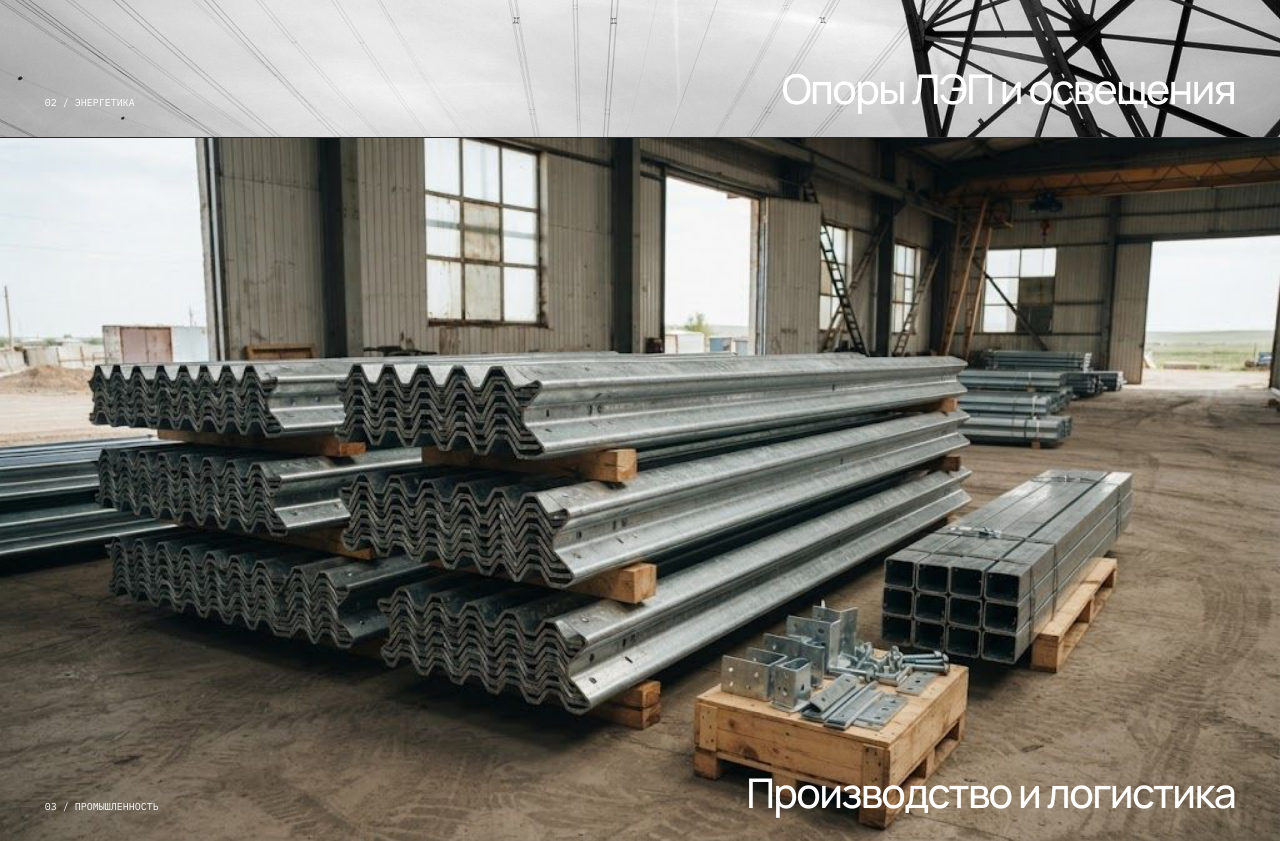
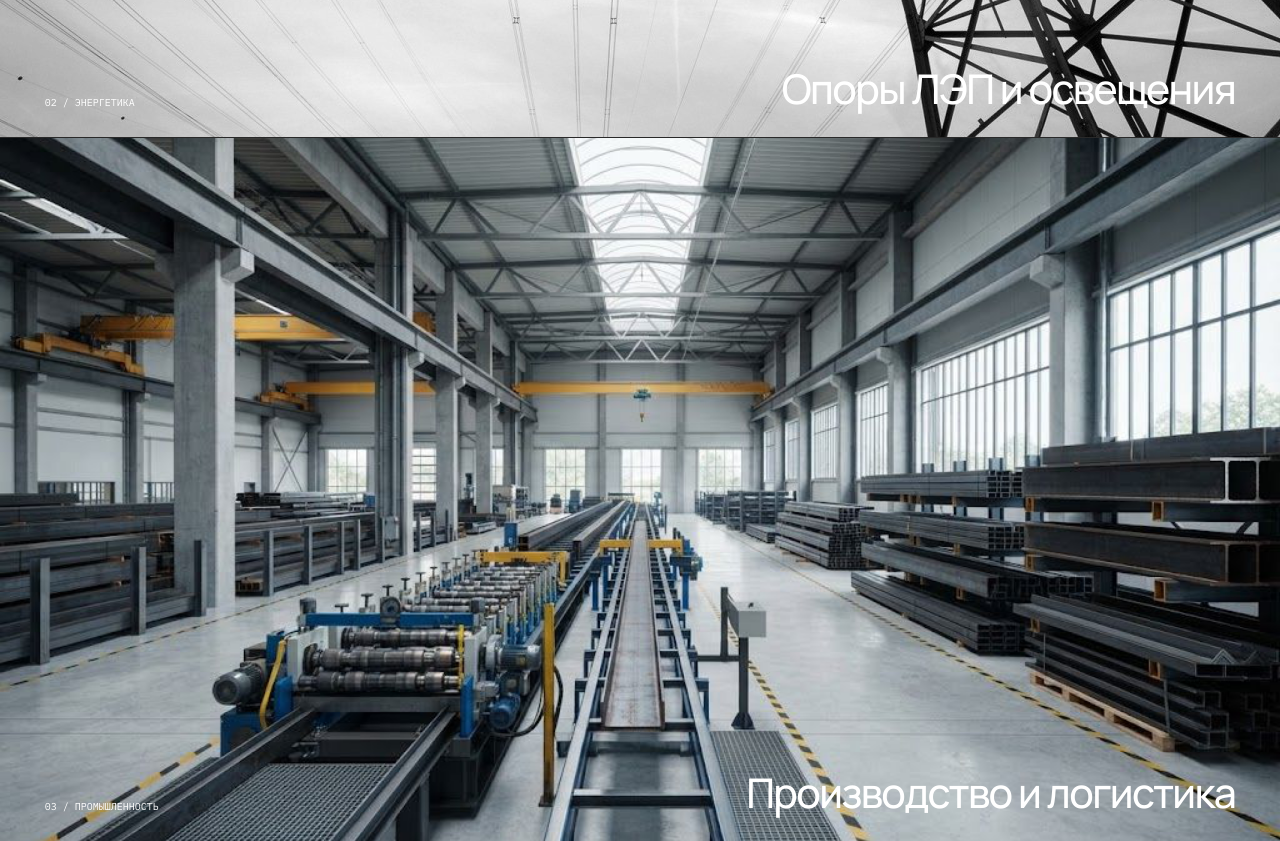
Before and after one commit to sabiserikkyzy-ctrl/rossdorcom-kz, a website built with Vite: page index.html in a window 1280 px wide. Shown: the part 9060-9901 px from the top of the page. Built offline with nearby package versions, Linux system fonts and the light colour scheme.

Commit message:
Use approved production photo

```diff
--- a/index.html
+++ b/index.html
@@ -74,7 +74,7 @@
       <button class="logo-item logo-wide" type="button" data-name="Integra Construction KZ" data-country="Казахстан" aria-label="Открыть информацию: Integra Construction KZ"><img src="assets/clients/integra-construction.svg" alt="Integra Construction KZ" loading="lazy"></button>
     </div></div></section>
 
-    <section class="projects dark-section" id="projects"><div class="frame"><div class="section-meta light-meta"><span>06 / ПРОЕКТЫ</span><span>ФАКТИЧЕСКИЕ НАПРАВЛЕНИЯ</span></div><div class="projects-heading"><h2>Металл<br>в масштабе.</h2><p>Решения ТОО «ROSSDORCOM KZ» работают в дорожной, энергетической и промышленной инфраструктуре.</p></div></div><div class="project-list"><figure><img src="assets/images/road-machine.jpg" alt="Монтаж дорожного ограждения" loading="lazy"><figcaption><span>01 / ДОРОЖНАЯ ИНФРАСТРУКТУРА</span><b>Барьерные системы</b></figcaption></figure><figure><img src="assets/images/power.jpg" alt="Опора линии электропередачи" loading="lazy"><figcaption><span>02 / ЭНЕРГЕТИКА</span><b>Опоры ЛЭП и освещения</b></figcaption></figure><figure class="project-production-logistics"><img src="assets/images/engineering-hero-new.png" alt="Склад готовых металлических конструкций для производственных и логистических задач" loading="lazy"><figcaption><span>03 / ПРОМЫШЛЕННОСТЬ</span><b>Производство и логистика</b></figcaption></figure></div></section>
+    <section class="projects dark-section" id="projects"><div class="frame"><div class="section-meta light-meta"><span>06 / ПРОЕКТЫ</span><span>ФАКТИЧЕСКИЕ НАПРАВЛЕНИЯ</span></div><div class="projects-heading"><h2>Металл<br>в масштабе.</h2><p>Решения ТОО «ROSSDORCOM KZ» работают в дорожной, энергетической и промышленной инфраструктуре.</p></div></div><div class="project-list"><figure><img src="assets/images/road-machine.jpg" alt="Монтаж дорожного ограждения" loading="lazy"><figcaption><span>01 / ДОРОЖНАЯ ИНФРАСТРУКТУРА</span><b>Барьерные системы</b></figcaption></figure><figure><img src="assets/images/power.jpg" alt="Опора линии электропередачи" loading="lazy"><figcaption><span>02 / ЭНЕРГЕТИКА</span><b>Опоры ЛЭП и освещения</b></figcaption></figure><figure class="project-production-logistics"><img src="assets/images/production-line-approved.png" alt="Производственная линия металлоконструкций ТОО «ROSSDORCOM KZ»" loading="lazy"><figcaption><span>03 / ПРОМЫШЛЕННОСТЬ</span><b>Производство и логистика</b></figcaption></figure></div></section>
 
     <section class="certificates light-section" id="certificates"><div class="frame"><div class="section-meta"><span>07 / ДОКУМЕНТЫ</span><span>СЕРТИФИКАЦИЯ</span></div><div class="certificate-heading"><h2>Качество, которое можно проверить.</h2><p>Нажмите на документ, чтобы открыть его в полном размере.</p></div><div class="certificate-grid" data-certificate-grid>
       <button type="button" aria-label="Открыть сертификат 1"><span>01</span><img src="assets/certificates/certificate-01.png" alt="Сертификат ТОО «ROSSDORCOM KZ» 1" loading="lazy"></button><button type="button" aria-label="Открыть сертификат 2"><span>02</span><img src="assets/certificates/certificate-02.png" alt="Сертификат ТОО «ROSSDORCOM KZ» 2" loading="lazy"></button><button type="button" aria-label="Открыть сертификат 3"><span>03</span><img src="assets/certificates/certificate-03.png" alt="Сертификат ТОО «ROSSDORCOM KZ» 3" loading="lazy"></button><button type="button" aria-label="Открыть сертификат 4"><span>04</span><img src="assets/certificates/certificate-04.png" alt="Сертификат ТОО «ROSSDORCOM KZ» 4" loading="lazy"></button><button type="button" aria-label="Открыть сертификат 5"><span>05</span><img src="assets/certificates/certificate-05.png" alt="Сертификат ТОО «ROSSDORCOM KZ» 5" loading="lazy"></button><button type="button" aria-label="Открыть сертификат 6"><span>06</span><img src="assets/certificates/certificate-06.png" alt="Сертификат ТОО «ROSSDORCOM KZ» 6" loading="lazy"></button><button type="button" aria-label="Открыть сертификат 7"><span>07</span><img src="assets/certificates/certificate-07.png" alt="Сертификат ТОО «ROSSDORCOM KZ» 7" loading="lazy"></button><button type="button" aria-label="Открыть сертификат 8"><span>08</span><img src="assets/certificates/certificate-08.png" alt="Сертификат ТОО «ROSSDORCOM KZ» 8" loading="lazy"></button>
```
Also changed, not shown: assets/images/production-line-approved.png (added).
